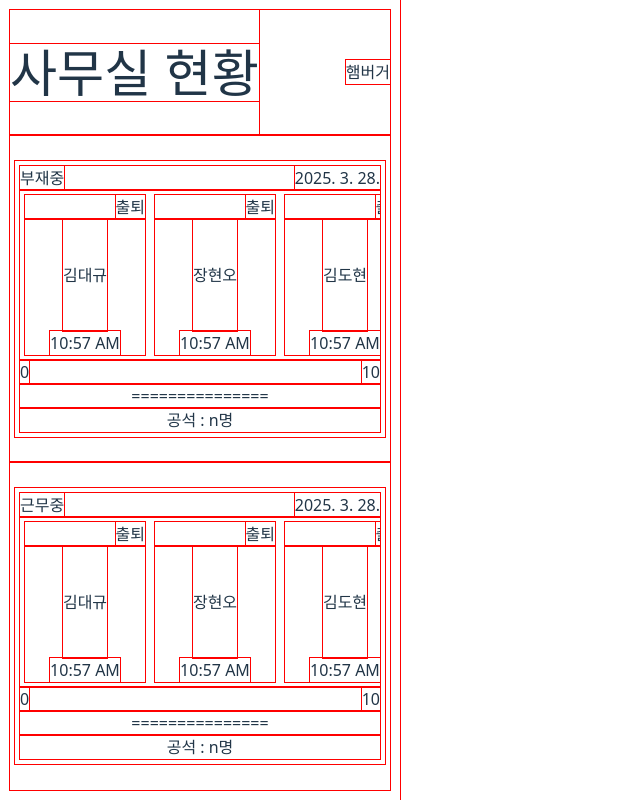
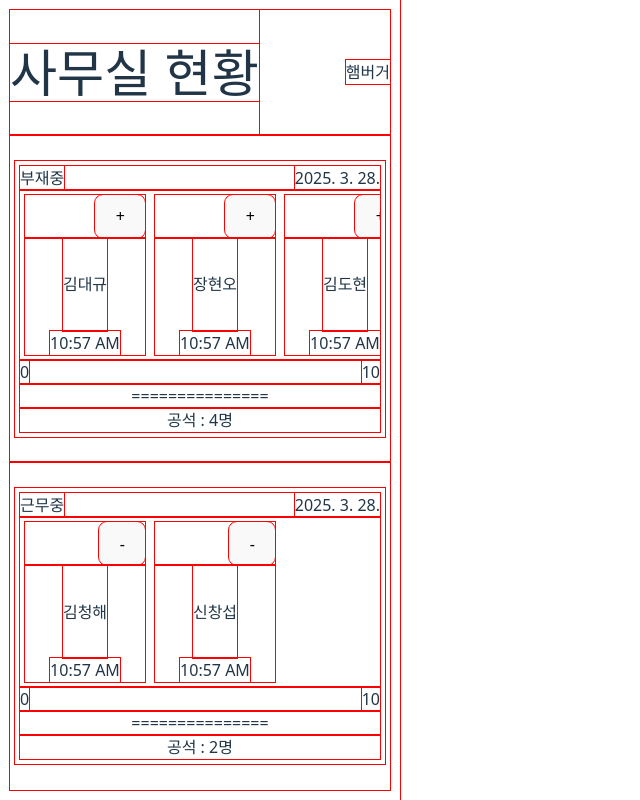
Before and after one commit to ByeolNabi/staff-tracker, a React (Vite) app: page / in a window 1280 px wide. Shown: the whole page, without its empty margins (0-640 px from the left). Built offline with nearby package versions, Linux system fonts and the light colour scheme.

Commit message:
출퇴 버튼으로 옮기기 구현

```diff
--- a/src/Components/Board.jsx
+++ b/src/Components/Board.jsx
@@ -1,25 +1,26 @@
 import PersonCard from "../Components/PersonCard";
 
 function Board(props) {
-    const { type } = props
-    const personInfoList = [
-        { userName: "김대규", date: new Date() },
-        { userName: "장현오", date: new Date() },
-        { userName: "김도현", date: new Date() },
-    ]
+    const { type, personInfoList, onButtonClick } = props
+
 
     const today = new Date()
 
     return (
         <div className="box">
             <div className="box-top">
-                <div>{type}</div>
+                <div>{type.name}</div>
                 <div>{today.toLocaleDateString('ko-KR')}</div>
             </div>
             <div className="box-mid">
                 <div className="deck">
                     {personInfoList.map((personInfo, index) => (
-                        <PersonCard key={index} personInfo={personInfo} />
+                        <PersonCard
+                            key={index}
+                            personInfo={personInfo}
+                            button={type.button}
+                            onButtonClick={onButtonClick}
+                        />
                     ))}
                 </div>
             </div>
@@ -28,12 +29,10 @@ function Board(props) {
                     <div className="graph-top">
                         <div>0</div><div>10</div>
                     </div>
-                    <div className="graph-mid">
-                        ===============
-                    </div>
+                    <div className="graph-mid">===============</div>
                     <div className="graph-bottom">
                         <div>
-                            공석 : n명
+                            공석 : {personInfoList.length}명
                         </div>
                     </div>
                 </div>
--- a/src/Components/PersonCard.jsx
+++ b/src/Components/PersonCard.jsx
@@ -1,24 +1,18 @@
 function PersonCard(props) {
-    const { personInfo } = props;
+    const { personInfo, button, onButtonClick} = props;
     const format = { hour: 'numeric', minute: 'numeric', hour12: true }; // 12시간 형식
     const timeString = personInfo.date.toLocaleTimeString('en-US', format);
     return (
-        <div className="person-card">
+        <div className="person-card" draggable>
             <div className="card-top">
-                <div>
-                    출퇴
-                </div>
+                <button onClick={() => onButtonClick(personInfo)}>{button}</button>
             </div>
             <div className="card-mid">
-                <div>
-                    {personInfo.userName}
-                </div>
-                <div>
-                    {timeString}
-                </div>
+                <div>{personInfo.userName}</div>
+                <div>{timeString}</div>
             </div>
         </div>
-    )
+    );
 }
 
 export default PersonCard;
--- a/src/pages/HomePage.jsx
+++ b/src/pages/HomePage.jsx
@@ -1,15 +1,42 @@
+import { useState } from "react";
 import Board from "../Components/Board";
 
 function HomePage() {
+    const type_out = { name: "부재중", button: "+" };
+    const type_in = { name: "근무중", button: "-" };
+
+    const [person_out, setPersonOut] = useState([
+        { userName: "김대규", date: new Date() },
+        { userName: "장현오", date: new Date() },
+        { userName: "김도현", date: new Date() },
+        { userName: "이도원", date: new Date() },
+    ]);
+
+    const [person_in, setPersonIn] = useState([
+        { userName: "김청해", date: new Date() },
+        { userName: "신창섭", date: new Date() },
+    ]);
+
+    const movePersonOutIn = (person) => {
+        setPersonOut((prev) => prev.filter((p) => p.userName !== person.userName));
+        setPersonIn((prev) => [...prev, person]);
+        console.log(person_out)
+    };
+
+    const movePersonInOut = (person) => {
+        setPersonIn((prev) => prev.filter((p) => p.userName !== person.userName));
+        setPersonOut((prev) => [...prev, person]);
+        console.log(person_in)
+    };
 
     return (
         <>
             <main>
                 <div className="go-space">
-                    <Board type={'부재중'}/>
+                    <Board type={type_out} personInfoList={person_out} onButtonClick={movePersonOutIn}/>
                 </div>
                 <div className="go-space">
-                    <Board type={'근무중'}/>
+                    <Board type={type_in} personInfoList={person_in} onButtonClick={movePersonInOut}/>
                 </div>
             </main>
         </>
```
